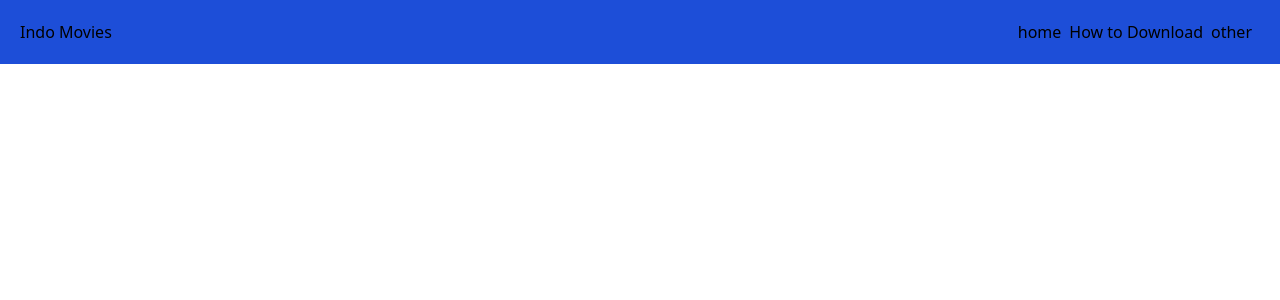
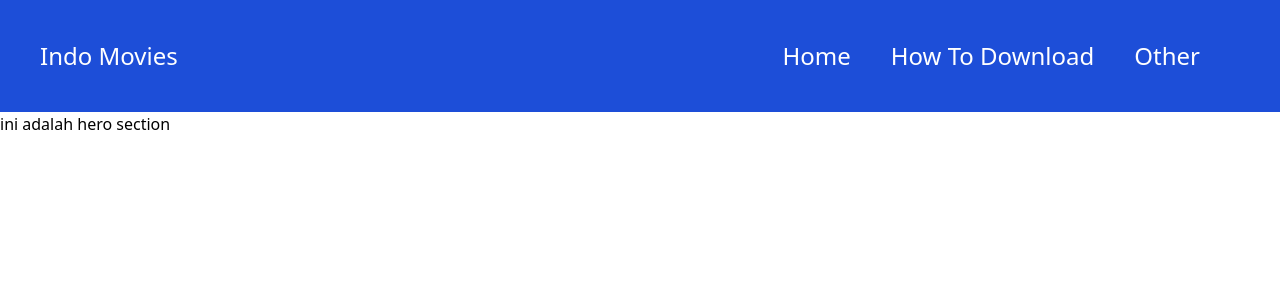
Before and after one commit to Igprad01/React-Js-Learn, a React (Vite) app: page / in a window 1280 px wide. Shown: the top 300 px of the page. Built offline with nearby package versions, Linux system fonts and the light colour scheme.

Commit message:
on progress hero section

```diff
--- a/src/components/ELements/ListNav/List.jsx
+++ b/src/components/ELements/ListNav/List.jsx
@@ -6,7 +6,7 @@ const ListNav = () => {
     return (
         <ul className=" flex justify-end">
             {List.map((item) => (
-                <a href="" className="mr-2">{item}</a>
+                <a href="#" className="mr-10">{item}</a>
             ))}
         </ul>
     )
--- /dev/null
+++ b/src/components/ELements/image/Image.jsx
@@ -0,0 +1,9 @@
+import React from "react";
+
+const ImageSection = () => {
+    return (
+        <img src="" alt="" />
+    )
+}
+
+export default ImageSection
--- a/src/components/ELements/logo/logo.jsx
+++ b/src/components/ELements/logo/logo.jsx
@@ -1,10 +1,9 @@
 import React from "react";
 
 
-const LogoNav = () => {
-
+const LogoNav = (props) => {
     return (
-        <a href="#" className="">Indo Movies</a>
+        <a href={props.link} >{props.title}</a>
     )
 }
 
--- /dev/null
+++ b/src/components/Layouts/hero_section.jsx
@@ -0,0 +1,12 @@
+import React from "react";
+
+
+const HeroSection = () => {
+    return (
+        <div className="container ">
+            <h1>ini adalah hero section</h1>
+        </div>
+    )
+}
+
+export default HeroSection
--- a/src/components/Layouts/navbar.jsx
+++ b/src/components/Layouts/navbar.jsx
@@ -4,9 +4,9 @@ import ListNav from "../ELements/ListNav/List";
 
 const Navbar = () => {
     return (
-        <nav className="w-full bg-blue-700 p-5">
-            <div className="container mx-auto flex justify-between">
-                <LogoNav />
+        <nav className="w-full bg-blue-700 p-10">
+            <div className="container mx-auto flex justify-between text-2xl capitalize text-white">
+                <LogoNav title = 'Indo Movies'  />
                 <ListNav />
             </div>
         </nav>
--- a/src/pages/template.jsx
+++ b/src/pages/template.jsx
@@ -1,8 +1,12 @@
+import HeroSection from "../components/Layouts/hero_section"
 import Navbar from "../components/Layouts/navbar"
 
 const Template = () => {
     return (
-        <Navbar />
+        <body>
+            <Navbar />
+            <HeroSection />
+        </body>
     )
 }
 
```
